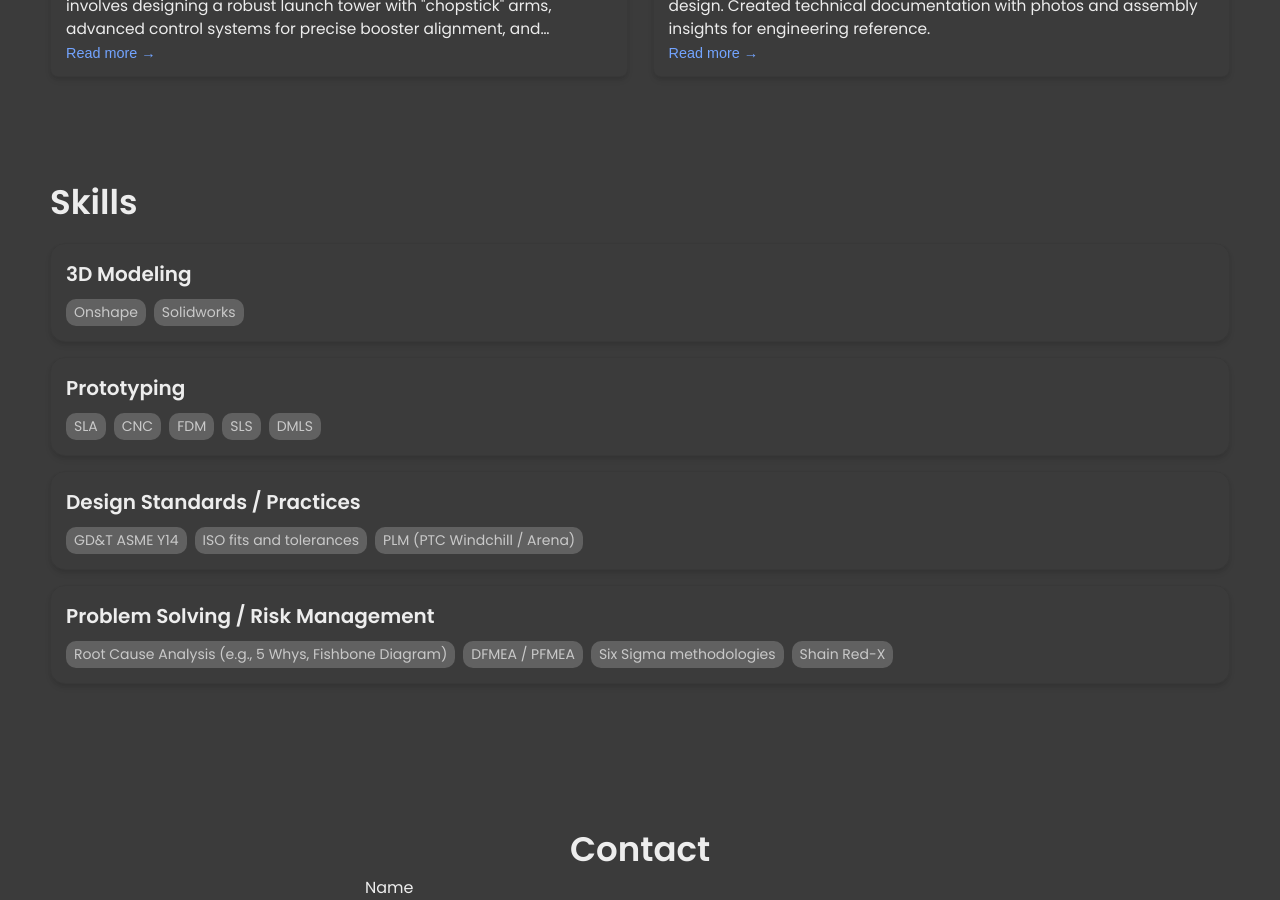
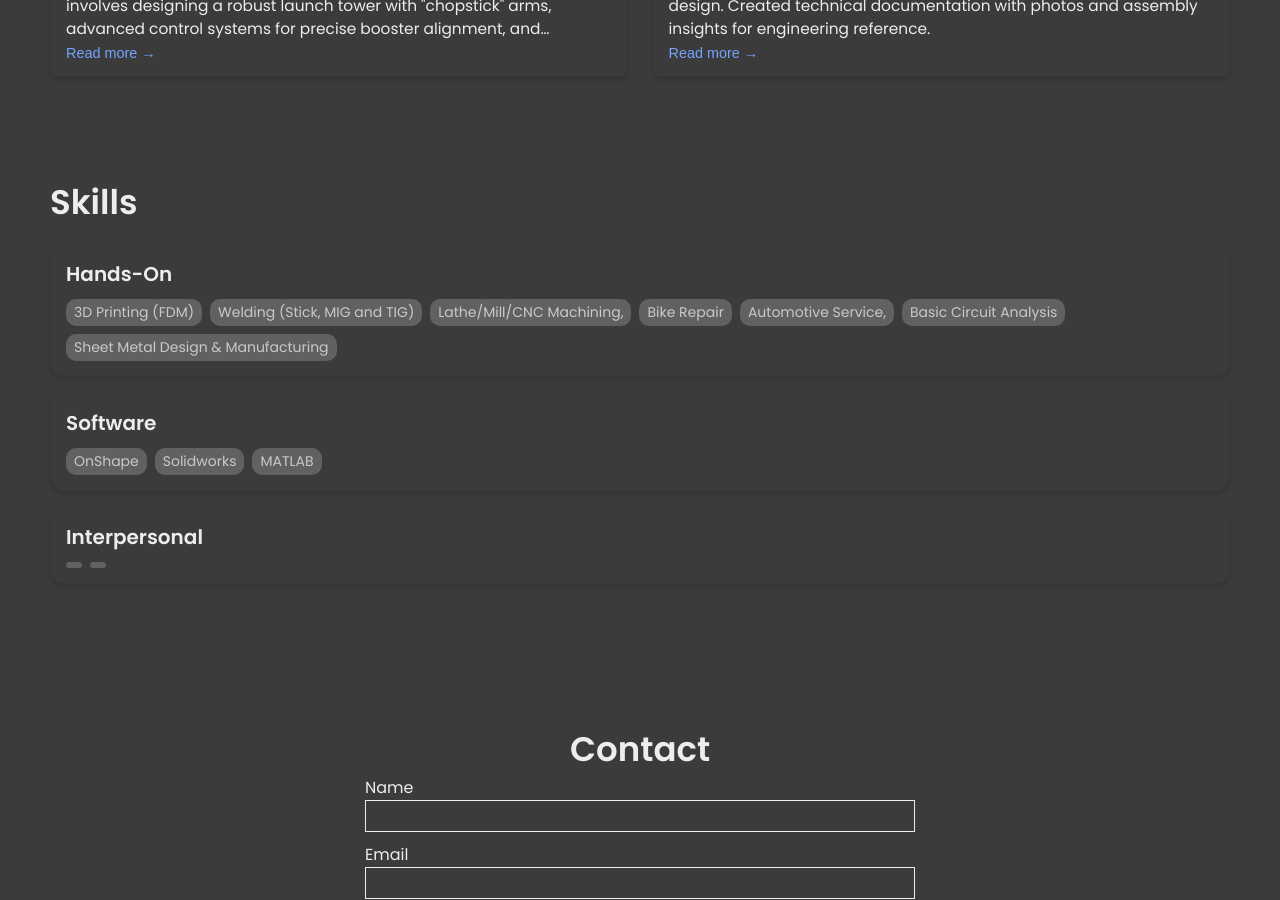
Before and after one commit to ac-sketch27/ac-sketch27.github.io, a Jekyll site: the page built from index.html, in a window 1280 px wide and 900 px high, scrolled down 1906 px. Built offline with Jekyll 4.4.1, drawn with Linux system fonts in a browser that asks for light colours; some of the changed text lies outside the part shown.

Commit message:
Update _config.yml

```diff
--- a/_config.yml
+++ b/_config.yml
@@ -12,12 +12,10 @@ title: Al C's Portfolio # This is what shows up in the tab of the browser
 
 
 # Hero Section
-name: Al C
+name: Al Cornblatt
 headline: Mechanical Engineering Student at San Jose State University
 description: >- # dont remove this line. this will ignore all new lines until the next section
-  Write an awesome intro and discuss your highlights and qualification. You can edit this
-  line in _config.yml. It will appear in your document head meta (for
-  Google search results) and in your feed.xml site description.
+  Hi! My name is Al. I am a mechanical engineering student and I like to build, modify and use my own things!
 
 # Place your profile image in /assets/images/profile-image/folder and edit the file name
 profile_image: ./assets/images/profile-image/avatar.jpeg
@@ -31,8 +29,8 @@ resume-url: https://drive.google.com/file/d/13Z3duVzh-gguPU5r03oJVEE6rV9rd3DS/vi
 # Set up external links - this will show up as small icons next to your name.
 
 external-links:    # input only your own url slug. The icons with missing entries will not appear.
-  linkedin: test    # https://www.linkedin.com/in/{your url slug}
-  github: leea12    # https://github.com/{your url slug}
+  linkedin: test    # https://www.linkedin.com/in/acornblatt
+  github: leea12    # https://github.com/ac-sketch27.github.io
   stackoverflow: test      # https://stackoverflow.com/users/{your url slug}
   medium:            # https://medium.com/@{your url slug}
   x-twitter:   # https://x.com/{your url slug}
@@ -45,28 +43,26 @@ external-links:    # input only your own url slug. The icons with missing entrie
 
 # Skills Section - Add the list of your Skills by categories/tools. The indentation for each level needs to be precise.
 skills:
-  - category: 3D Modeling
+  - category: Hands-On
     tools:
-    - Onshape
+    - 3D Printing (FDM)
+    - Welding (Stick, MIG and TIG)
+    - Lathe/Mill/CNC Machining,
+    - Bike Repair
+    - Automotive Service,
+    - Basic Circuit Analysis
+    - Sheet Metal Design & Manufacturing
+
+  - category: Software
+    tools:
+    - OnShape
     - Solidworks
-  - category: Prototyping
+    - MATLAB
+
+  - category: Interpersonal
     tools:
-    - SLA
-    - CNC
-    - FDM
-    - SLS
-    - DMLS
-  - category: Design Standards / Practices
-    tools:
-    - GD&T ASME Y14
-    - ISO fits and tolerances
-    - PLM (PTC Windchill / Arena)
-  - category: Problem Solving / Risk Management
-    tools:
-    - Root Cause Analysis (e.g., 5 Whys, Fishbone Diagram)
-    - DFMEA / PFMEA
-    - Six Sigma methodologies
-    - Shain Red-X
+    -
+    -
 
 
 # Contact Form Setup. Setup an account and copy over the key. When someone fills out the form, it will be received in your email.
```
